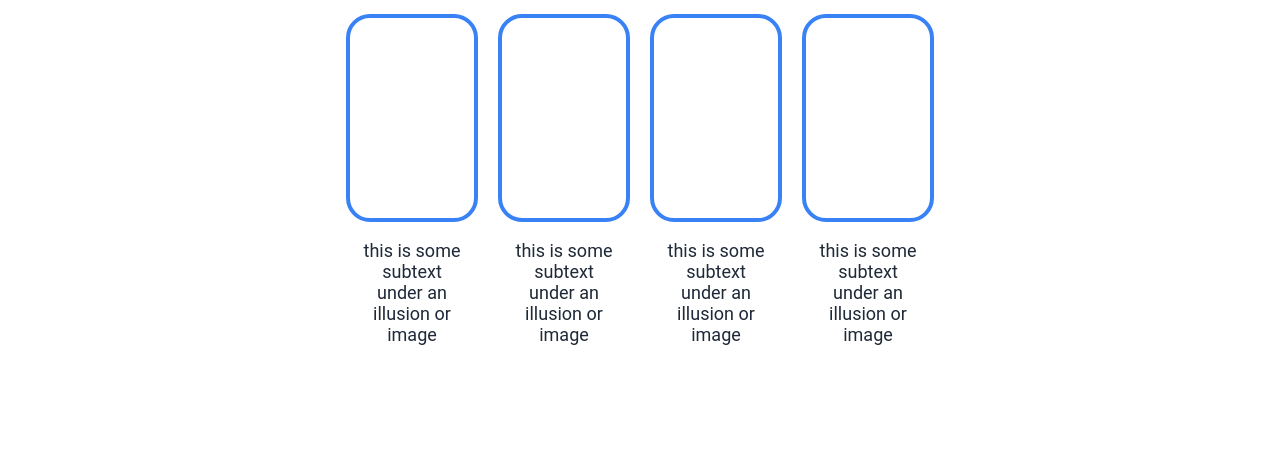
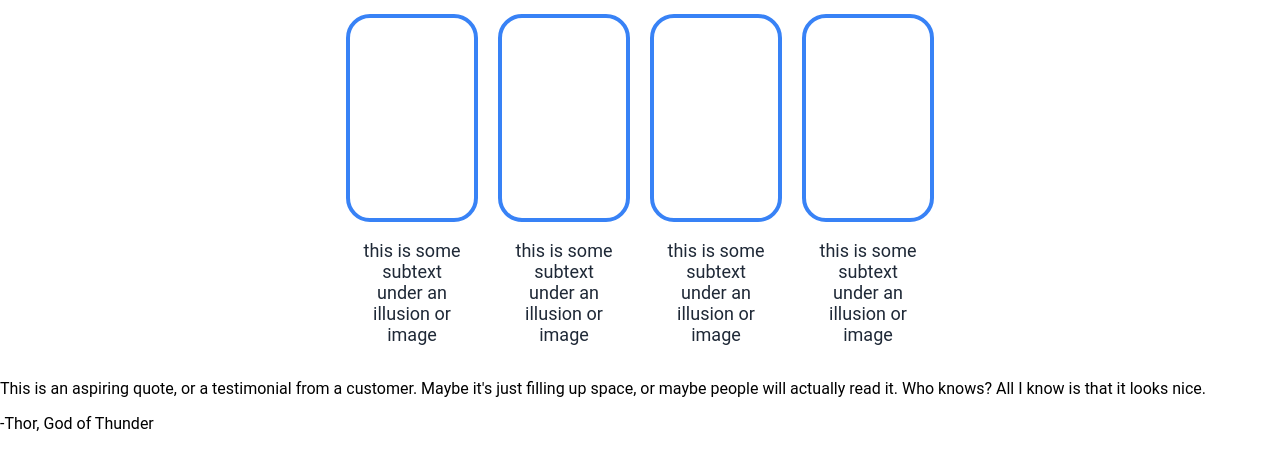
Before and after one commit to DavinTandy/landing-page, a plain HTML site: page index.html in a window 1280 px wide. Shown: the part 676-1125 px from the top of the page. Before the commit the page ends 1039 px from the top, so only its background shows below. Drawn offline with Linux system fonts and the light colour scheme.

Commit message:
Add section three HTML

```diff
--- a/index.html
+++ b/index.html
@@ -56,5 +56,10 @@
             </div>
         </div>
     </div>
+
+    <div class="section-three">
+        <p class="quote-text">This is an aspiring quote, or a testimonial from a customer. Maybe it's just filling up space, or maybe people will actually read it. Who knows? All I know is that it looks nice.</p>
+        <p class="quote-writer">-Thor, God of Thunder</p>
+    </div>
 </body>
 </html>
```
